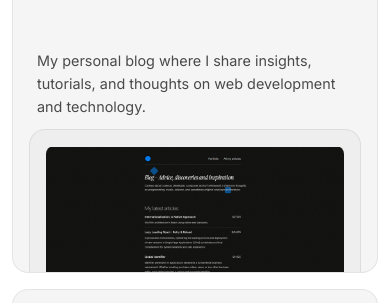
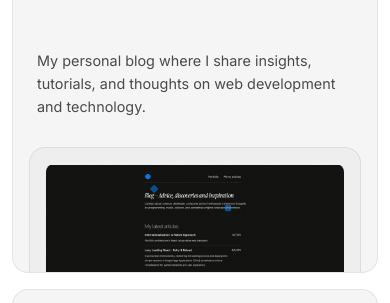
Before and after one commit to elyseeMB/elyseemb.github.io, an Astro site: page / in a window 390 px wide. Shown: the part 189-492 px from the top of the page. Built offline with nearby package versions, Linux system fonts and the light colour scheme; Astro itself is replaced by a stand-in of ours.

Commit message:
fix: .bento .block

```diff
--- a/src/css/modules/bento.css
+++ b/src/css/modules/bento.css
@@ -78,7 +78,7 @@ img.bento__cover {
   }
 
   .bento .block {
-    margin-top: 2rem;
+    transform: translateY(50px);
   }
 
   .bento__item {
```
